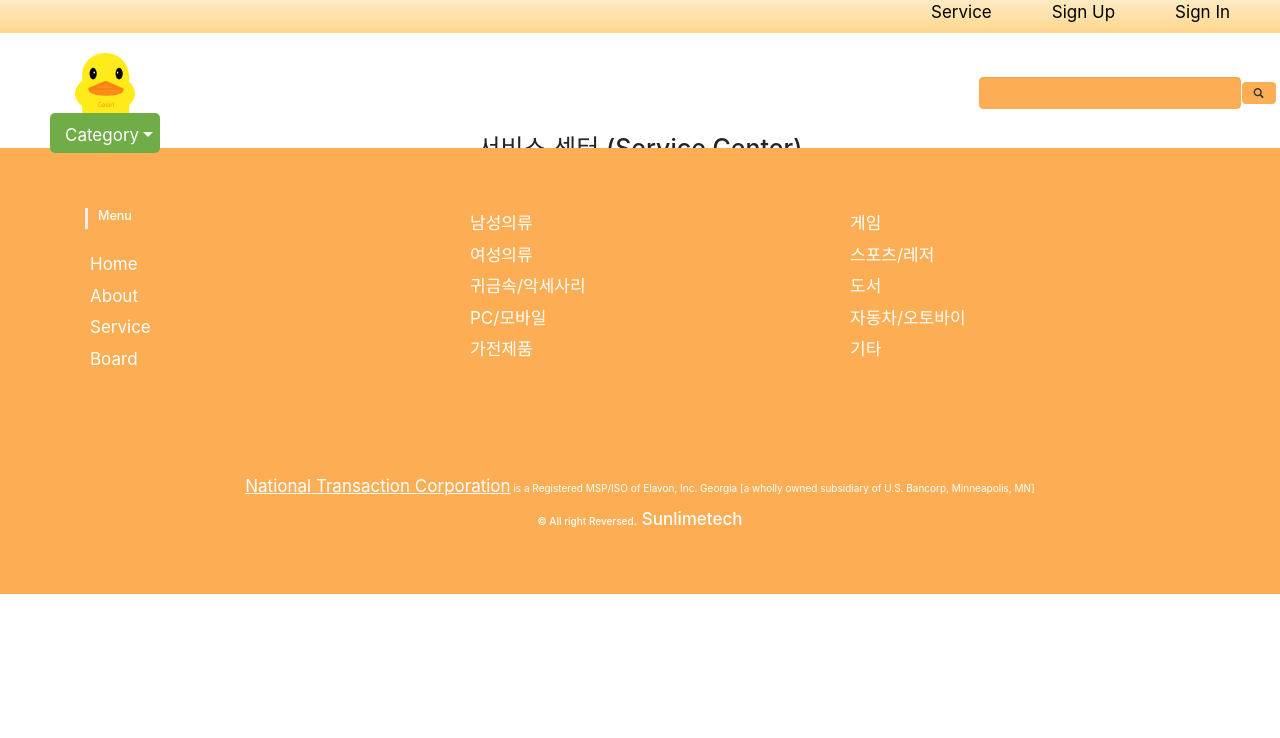
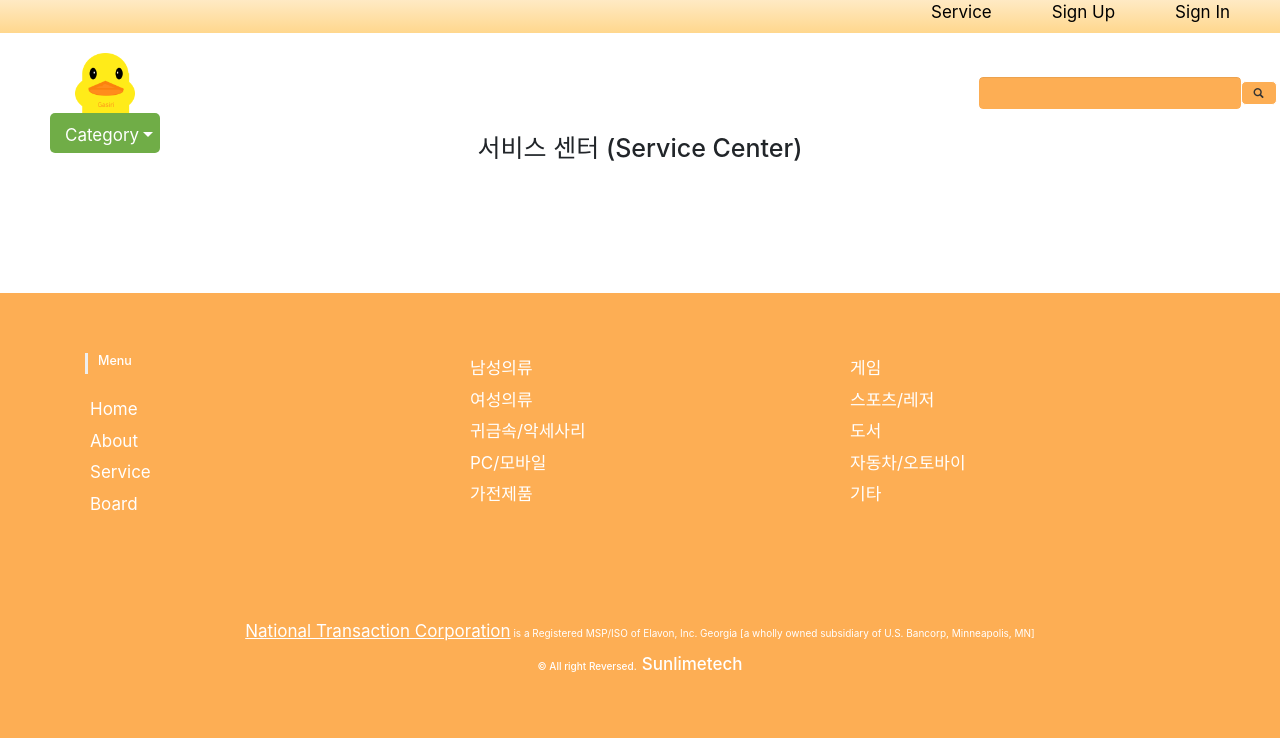
Before and after one commit to seung-gyu-kim/LikeLion_GASILI_Project, a Django app: page /service/servicecenter/ in a window 1280 px wide. Shown: the top 738 px of the page. Run offline with Django 3.2, Linux system fonts and the light colour scheme; data that the repository does not hold is empty; some libraries are stand-ins or nearby versions; some web fonts are replaced.

Commit message:
error edit

```diff
--- a/board/templates/test.html
+++ b/board/templates/test.html
@@ -32,7 +32,7 @@
 
     <a href="{% url 'board' %}">글목록</a>
     <a href="{% url 'chart' board.id %}">차트보기</a>
-</div>
+
 
     <br>
     <br>
@@ -70,6 +70,6 @@
     </div>
 
     <div style="margin-bottom: 150px;"></div>
-
+</div>
 
 {% endblock %}
--- a/service/templates/servicecenter.html
+++ b/service/templates/servicecenter.html
@@ -27,5 +27,6 @@
   </div>
 
     {% endfor %}
+    <div style="margin-bottom: 150px;"></div>
 
     {% endblock %}
```
Lines whose indentation alone changed are shown as unchanged.
